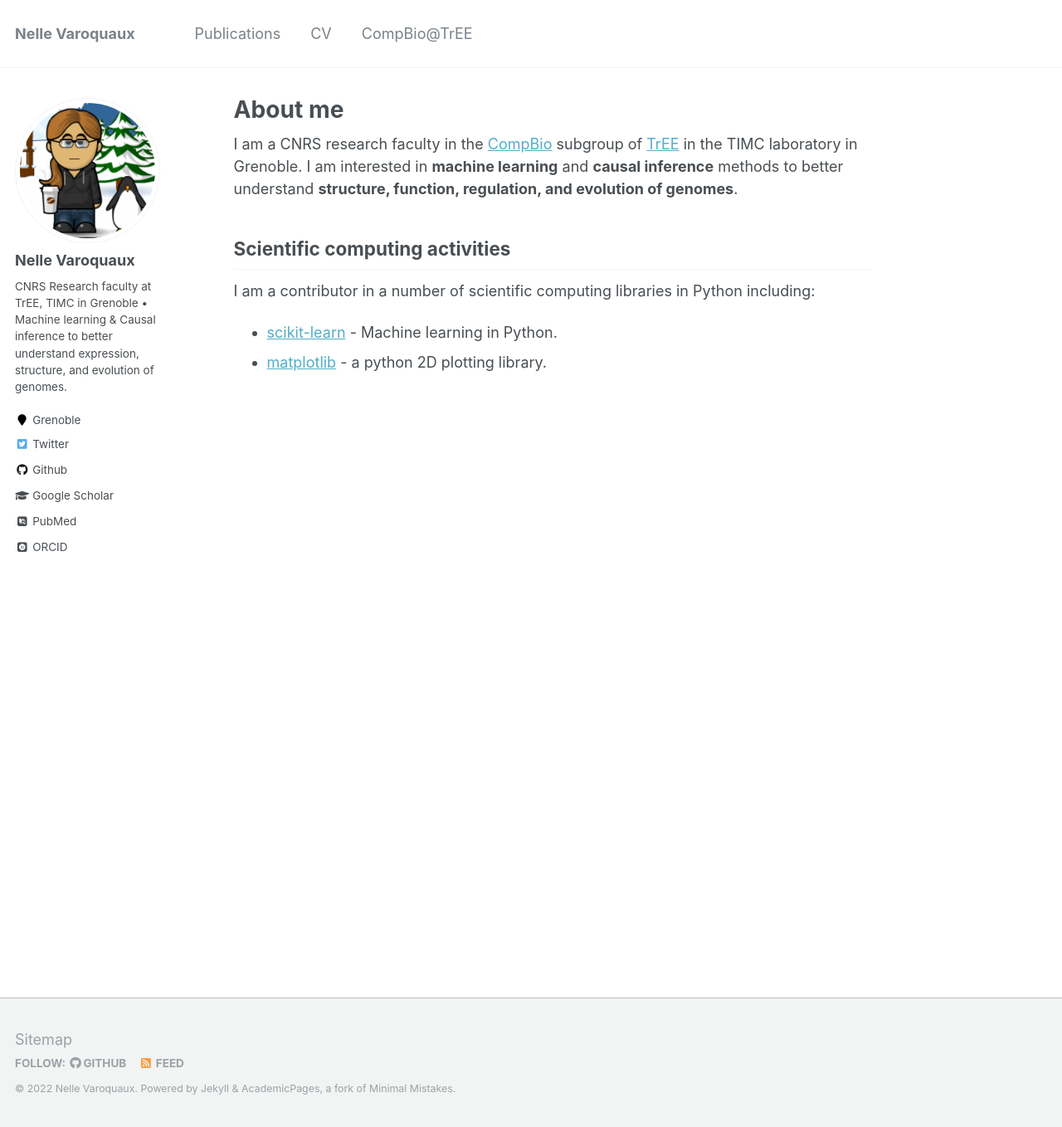
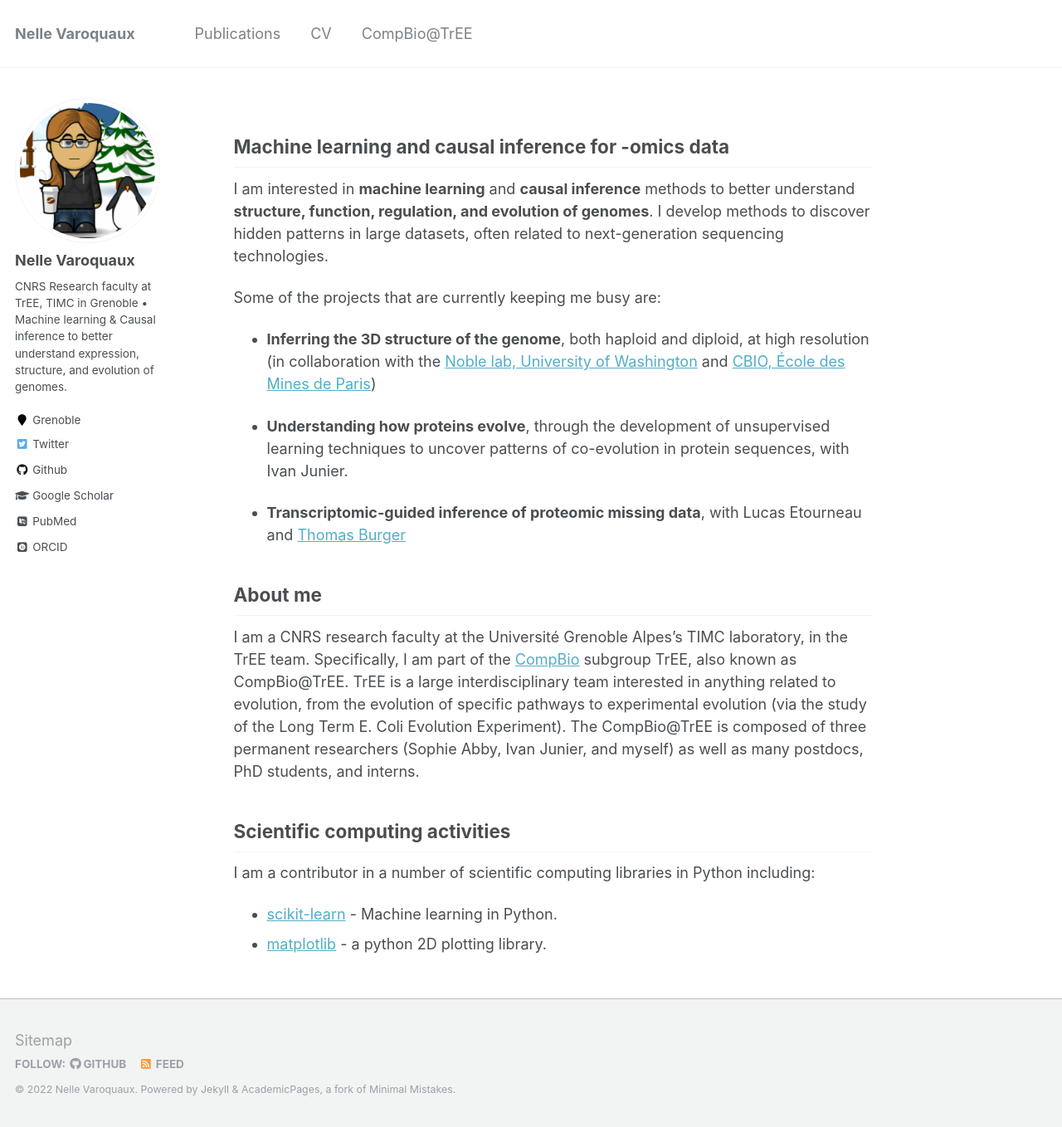
Before and after one commit to NelleV/nellev.github.io, a Jekyll site: the page built from _pages/about.md, in a window 1280 px wide and 1358 px high. Shown: the whole window at 83% size. Built offline with Jekyll 4.4.1, drawn with Linux system fonts in a browser that asks for light colours; some web fonts are replaced.

Commit message:
More about me

```diff
--- a/_pages/about.md
+++ b/_pages/about.md
@@ -1,19 +1,47 @@
 ---
 permalink: /
-title: "About me"
-excerpt: "About me"
 author_profile: true
 redirect_from:
   - /about/
   - /about.html
 ---
 
+{% include base_path %}
 
-I am a CNRS research faculty in the
-[CompBio](https://tree-timc.github.io/compbio) subgroup of
-[TrEE](https://www.timc.fr/en/tree) in the TIMC laboratory in Grenoble. I am
-interested in **machine learning** and **causal inference** methods to better
-understand **structure, function, regulation, and evolution of genomes**.
+
+## Machine learning and causal inference for -omics data
+
+I am interested in **machine learning** and **causal inference** methods to
+better understand **structure, function, regulation, and evolution of
+genomes**. I develop methods to discover hidden patterns in large datasets,
+often related to next-generation sequencing technologies.
+
+Some of the projects that are currently keeping me busy are:
+
+- **Inferring the 3D structure of the genome**, both haploid and diploid, at
+  high resolution (in collaboration with the [Noble lab, University of
+  Washington](noble.gs.washington.edu/) and [CBIO, École des Mines de
+  Paris](https://cbio.ensmp.fr/))
+
+- **Understanding how proteins evolve**, through the development of
+  unsupervised learning techniques to uncover patterns of co-evolution in
+  protein sequences, with Ivan Junier.
+
+- **Transcriptomic-guided inference of proteomic missing data**, with Lucas
+  Etourneau and [Thomas
+  Burger](https://sites.google.com/site/thomasburgerswebpage)
+
+## About me
+
+I am a CNRS research faculty at the Université Grenoble Alpes's TIMC
+laboratory, in the TrEE team. Specifically, I am part of the
+[CompBio](https://tree-timc.github.io/compbio) subgroup TrEE, also known as
+CompBio@TrEE. TrEE is a large interdisciplinary team interested in anything
+related to evolution, from the evolution of specific pathways to experimental
+evolution (via the study of the Long Term E. Coli Evolution Experiment). The
+CompBio@TrEE is composed of three permanent researchers (Sophie Abby, Ivan
+Junier, and myself) as well as many postdocs, PhD students, and interns.
+
 
 
 ## Scientific computing activities
```
